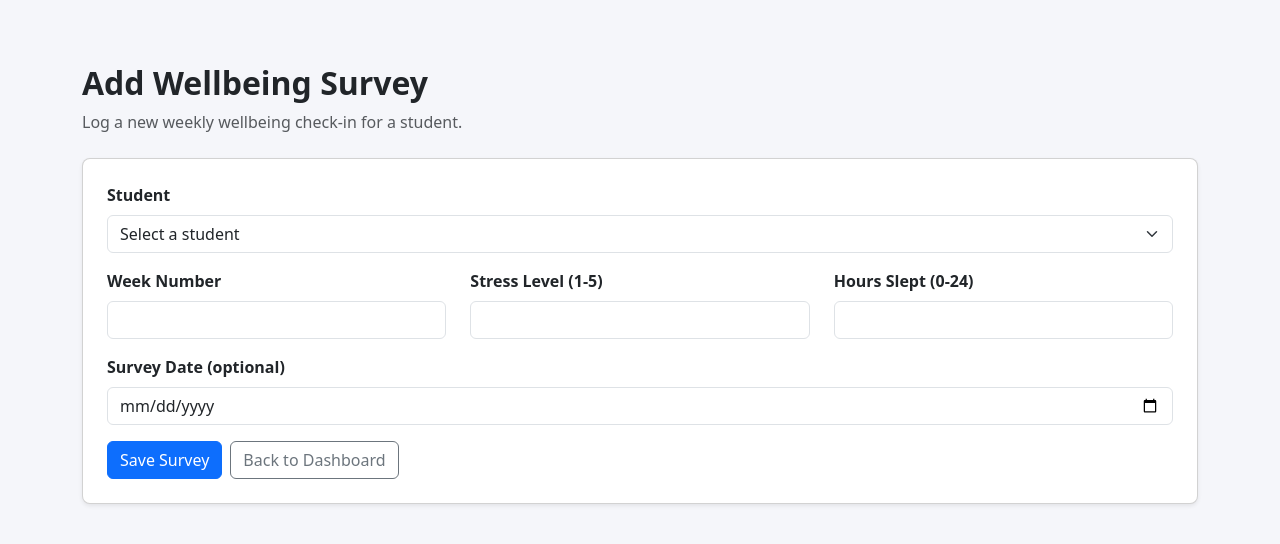
After one commit to Max-DoDo/Student-Wellbeing-System, a Flask app: template src/base/ui/templates/add_wellbeing_survey.html in a window 1280 px wide. The commit adds this page. Shown: the top 544 px of the page. Run offline with Flask 3, Linux system fonts and the light colour scheme; the template is opened without the code that fills it, so the values that code supplies are empty.

Commit message:
Add : Add new wellbeing survey UI

```diff
--- a/src/base/ui/app.py
+++ b/src/base/ui/app.py
@@ -8,6 +8,7 @@ from base.repository.student_repo import Student_Repo
 from base.entity.student import Student
 from base.services.student_service import Student_Service
 from base.repository.wellbeing_surveys_repo import Wellbeing_Survey_Repo
+from base.entity.wellbeing_survey import Wellbeing_Survey
 import matplotlib.pyplot as plt
 import os
 import plotly.graph_objects as go
@@ -144,7 +145,7 @@ def wellbeing_dashboard():
        avg_h = sum(x.hours_slept for x in s_surveys) / len(s_surveys)
 
        if avg_s >= 4 or avg_h <= 5:
-        high_risk_students.append({
+         high_risk_students.append({
        "id": student.id,
        "name": f"{student.first_name} {student.last_name}",
        "avg_stress": round(avg_s, 2),
@@ -157,6 +158,42 @@ def wellbeing_dashboard():
        avg_stress=avg_stress,
        avg_sleep=avg_sleep,
        high_risk_students=high_risk_students
+   )
+
+@app.route("/wellbeing/add-survey", methods=["GET", "POST"])
+def add_wellbeing_survey():
+   role = session.get("role")
+   if role not in ("wellbeing", "admin"):
+       return redirect(url_for("dashboard_redirect"))
+   student_repo = Student_Repo()
+   survey_repo = Wellbeing_Survey_Repo()
+   students = student_repo.getAllStudent() or []
+   success = False
+   error = None
+   if request.method == "POST":
+       try:
+           sid = int(request.form["student_id"])
+           week = int(request.form["week_number"])
+           stress = int(request.form["stress_level"])
+           sleep = float(request.form["hours_slept"])
+           survey_date = request.form.get("survey_date") or None
+           survey = Wellbeing_Survey(
+               student_id=sid,
+               week_number=week,
+               stress_level=stress,
+               hours_slept=sleep,
+               survey_date=survey_date
+           )
+           survey_repo.addWellBeingSurvey(survey)
+           success = True
+       except Exception as e:
+           error = str(e)
+   return render_template(
+       "add_wellbeing_survey.html",
+       role=role,
+       students=students,
+       success=success,
+       error=error
    )
 
 @app.route("/course-leader")
--- /dev/null
+++ b/src/base/ui/templates/add_wellbeing_survey.html
@@ -0,0 +1,52 @@
+{% extends "base.html" %}
+{% block content %}
+<div class="container mt-4">
+   <h2 class="fw-bold mb-2">Add Wellbeing Survey</h2>
+   <p class="text-muted mb-4">Log a new weekly wellbeing check-in for a student.</p>
+
+   {% if success %}
+   <div class="alert alert-success">Survey saved successfully.</div>
+   {% elif error %}
+   <div class="alert alert-danger">Error: {{ error }}</div>
+   {% endif %}
+
+   <div class="card shadow-sm p-4">
+      <form method="POST" action="{{ url_for('add_wellbeing_survey') }}">
+         <div class="mb-3">
+            <label class="form-label fw-semibold">Student</label>
+            <select class="form-select" name="student_id" required>
+               <option value="" disabled selected>Select a student</option>
+               {% for s in students %}
+               <option value="{{ s.id }}">{{ s.first_name }} {{ s.last_name }} (ID: {{ s.id }})</option>
+               {% endfor %}
+            </select>
+         </div>
+
+         <div class="row">
+            <div class="col-md-4 mb-3">
+               <label class="form-label fw-semibold">Week Number</label>
+               <input type="number" class="form-control" name="week_number" min="1" max="52" required>
+            </div>
+            <div class="col-md-4 mb-3">
+               <label class="form-label fw-semibold">Stress Level (1-5)</label>
+               <input type="number" class="form-control" name="stress_level" min="1" max="5" required>
+            </div>
+            <div class="col-md-4 mb-3">
+               <label class="form-label fw-semibold">Hours Slept (0-24)</label>
+               <input type="number" step="0.1" class="form-control" name="hours_slept" min="0" max="24" required>
+            </div>
+         </div>
+
+         <div class="mb-3">
+            <label class="form-label fw-semibold">Survey Date (optional)</label>
+            <input type="date" class="form-control" name="survey_date">
+         </div>
+
+         <div class="d-flex gap-2">
+            <button type="submit" class="btn btn-primary">Save Survey</button>
+            <a href="{{ url_for('wellbeing_dashboard') }}" class="btn btn-outline-secondary">Back to Dashboard</a>
+         </div>
+      </form>
+   </div>
+</div>
+{% endblock %}
```
Also changed, not shown: src/base/ui/templates/wellbeing_dashboard.html (+10 -5 lines).
